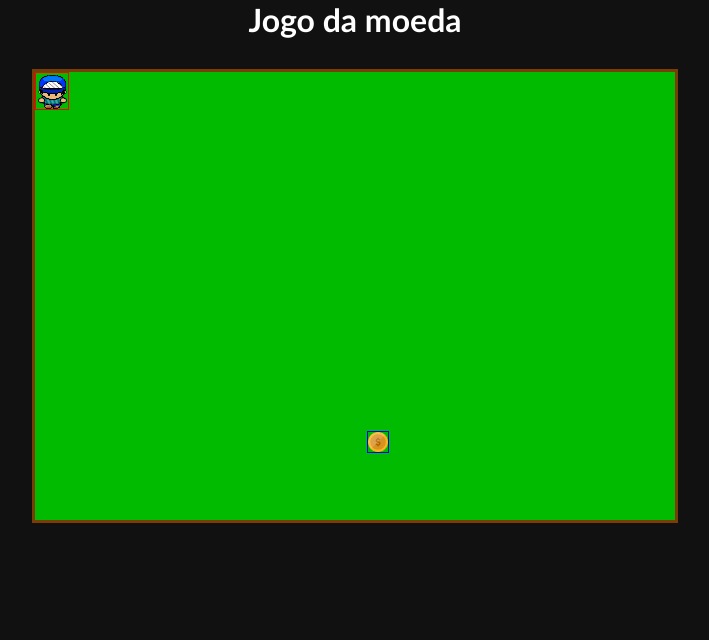
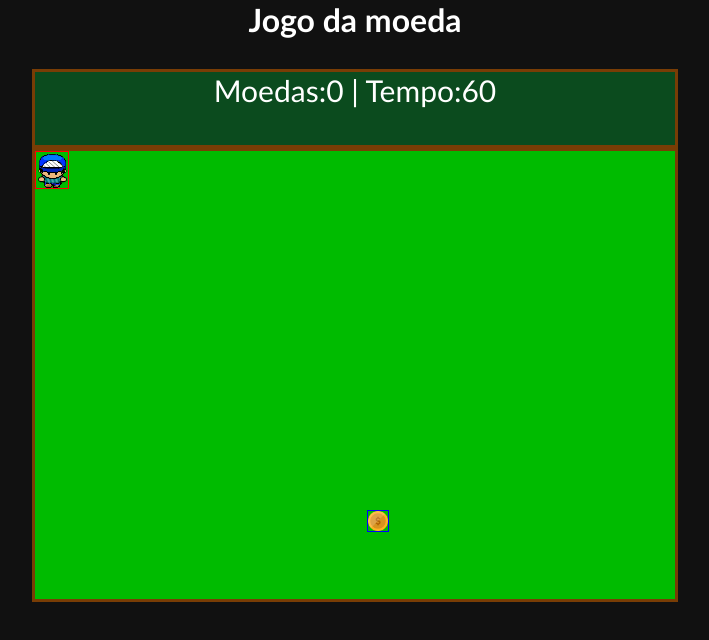
Before and after one commit to Guilherme-silva-teixeira/rpg, a plain HTML site: page index.html in a window 1280 px wide. Shown: the whole page, without its empty margins (285-994 px from the left). Drawn offline with Linux system fonts and the light colour scheme; files whose address does not match are found by name.

Commit message:
Update index.html

```diff
--- a/index.html
+++ b/index.html
@@ -9,6 +9,10 @@
 <body>
     <h1>Jogo da moeda</h1>
 
+    <div id="placar">
+       <span>Moedas:</span><spaan id="qtdmoedas">0</spaan>
+       <span>| Tempo:</span><span id="tempo">60</span>
+    </div>
     <div id="jogo">
         <div id="personagem"></div>
         <div id="moeda"></div>
```
